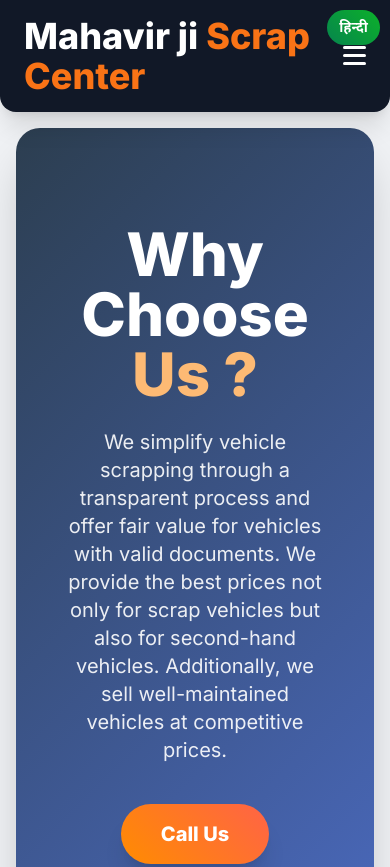
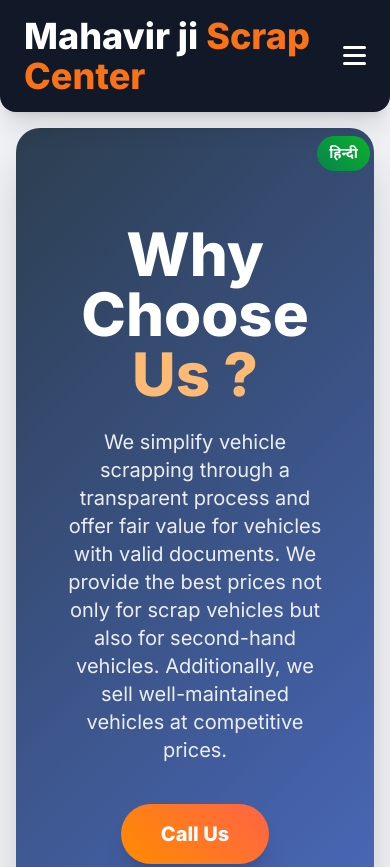
Before and after one commit to Anil12345z/scrap-center, a plain HTML site: page index.html in a window 390 px wide. Shown: the top 867 px of the page. Drawn offline with nearby package versions, Linux system fonts and the light colour scheme.

Commit message:
Update index.html

```diff
--- a/index.html
+++ b/index.html
@@ -220,8 +220,8 @@
             }
 
             .language-toggle {
-                top: 10px;
-                right: 10px;
+                top: 136px;
+                right: 20px;
                 padding: 6px 12px;
                 font-size: 14px;
             }
```
